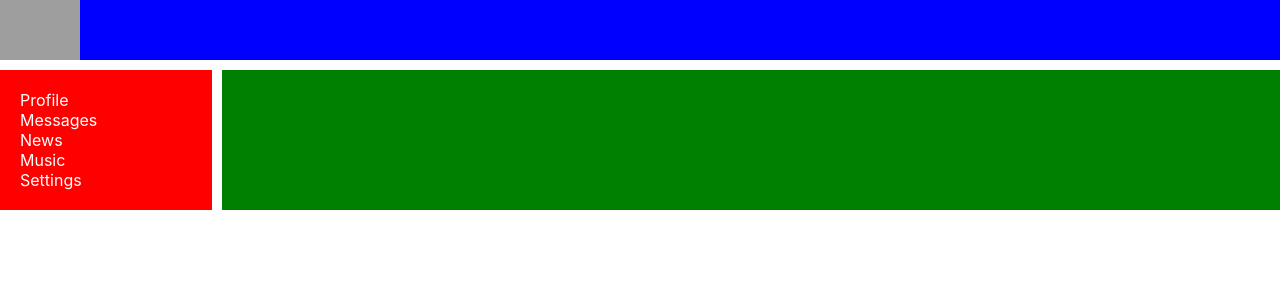
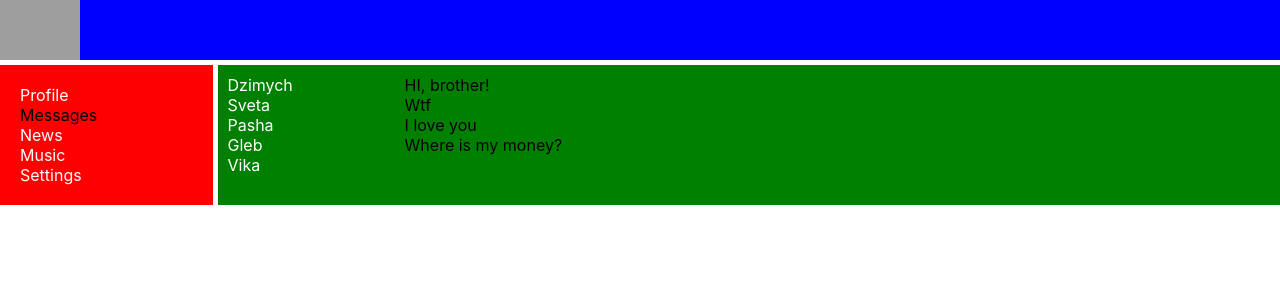
Before and after one commit to Berenas54/SocialNetwork, a React (Create React App) app: page /dialogs in a window 1280 px wide. Shown: the top 300 px of the page. Built offline with nearby package versions, Linux system fonts and the light colour scheme; grey boxes are pictures that could not be loaded.

Commit message:
Refactor to 24 tasks

```diff
--- a/src/App.css
+++ b/src/App.css
@@ -6,7 +6,7 @@
 "nav content";
     grid-template-rows: 60px 1fr;
     grid-template-columns: 2fr 10fr;
-    grid-gap: 10px;
+    grid-gap: 5px;
 }
 
 .app_wrapper_content {
--- a/src/App.tsx
+++ b/src/App.tsx
@@ -13,7 +13,7 @@ function App() {
                 <Header/>
                 <Navbar/>
                 <div className="app_wrapper_content">
-                    <Route path='/messages' component={Dialogs}/>
+                    <Route path='/dialogs' component={Dialogs}/>
                     <Route path='/profile' component={Profile}/>
                 </div>
             </div>
--- a/src/components/Dialogs/Dialogs.tsx
+++ b/src/components/Dialogs/Dialogs.tsx
@@ -1,33 +1,53 @@
 import React from "react";
 import style from './Dialogs.module.css';
-import { NavLink } from "react-router-dom";
+import {NavLink} from "react-router-dom";
 
+type DialogsItemsType = {
+    name: string
+    id: number
+}
+type MessagesType = {
+    message: string
+}
 
+const DialogItem = (props: DialogsItemsType) => {
+    return <div className={style.dialog}>
+        <NavLink to={"/dialogs/" + props.id}>{props.name}</NavLink>
+    </div>
+}
+const Messages = (props: MessagesType) => {
+    return <div className={style.message}>{props.message}</div>
+}
+let dialogsData = [
+    {id: 1, name: "Dzimych"},
+    {id: 2, name: "Sveta"},
+    {id: 3, name: "Pasha"},
+    {id: 4, name: "Gleb"},
+    {id: 5, name: "Vika"},
+]
+let messagesData = [
+    {id: 1, message: "HI, brother!"},
+    {id: 2, message: "Wtf"},
+    {id: 3, message: "I love you"},
+    {id: 4, message: "Where is my money?"},
+]
 const Dialogs = () => {
     return (
         <div className={style.dialogs}>
             <div className={style.dialogItems}>
-                <div className={style.dialog}>
-                    <NavLink to="/#!">Dimych</NavLink>
-                </div>
-                <div className={style.dialog + ' ' + style.active}>
-                    <NavLink to="/#!">Gleb</NavLink>
-                </div>
-                <div className={style.dialog}>
-                    <NavLink to="/#!">Nikita</NavLink>
-                </div>
-                <div className={style.dialog}>
-                    <NavLink to="/#!">Sveta</NavLink>
-                </div>
-                <div className={style.dialog}>
-                    <NavLink to="/#!">Natalia</NavLink>
-                </div>
+                <DialogItem name={dialogsData[0].name} id={dialogsData[0].id}/>
+                <DialogItem name={dialogsData[1].name} id={dialogsData[1].id}/>
+                <DialogItem name={dialogsData[2].name} id={dialogsData[2].id}/>
+                <DialogItem name={dialogsData[3].name} id={dialogsData[3].id}/>
+                <DialogItem name={dialogsData[4].name} id={dialogsData[4].id}/>
 
             </div>
             <div className={style.messages}>
-                <div className={style.message}>Hi</div>
-                <div className={style.message}>How are your?</div>
-                <div className={style.message}>Wtf?</div>
+                <Messages message={messagesData[0].message}/>
+                <Messages message={messagesData[1].message}/>
+                <Messages message={messagesData[2].message}/>
+                <Messages message={messagesData[3].message}/>
+
             </div>
         </div>
     )
--- a/src/components/Navbar/Navbar.tsx
+++ b/src/components/Navbar/Navbar.tsx
@@ -8,7 +8,7 @@ const Navbar = () => {
             <NavLink to='/profile' activeClassName={style.activeLink}>Profile</NavLink>
         </div>
         <div className={style.item}>
-            <NavLink to='/messages' activeClassName={style.activeLink}>Messages</NavLink>
+            <NavLink to='/dialogs' activeClassName={style.activeLink}>Messages</NavLink>
         </div>
         <div className={style.item}>
             <NavLink to='/#!'>News</NavLink>
--- /dev/null
+++ b/src/components/Profile/DescriptionBlock/DescriptionBlock.module.css
@@ -0,0 +1,13 @@
+
+.background {
+    height: 300px;
+}
+
+.avatar {
+    height: 150px;
+    padding: 10px;
+}
+
+.description {
+    padding-left: 10px;
+}
--- /dev/null
+++ b/src/components/Profile/DescriptionBlock/DescriptionBlock.tsx
@@ -0,0 +1,21 @@
+import React from 'react';
+import style from './DescriptionBlock.module.css';
+
+
+const DescriptionBlock = () => {
+    return <div>
+        <div>
+            <img className={style.background} alt='cats'
+                 src='https://icatcare.org/app/uploads/2018/06/Layer-1704-1920x840.jpg'/>
+        </div>
+        <div>
+            <img className={style.avatar} alt="ava"
+                 src='https://pm1.narvii.com/7171/f6f1c4463bbd9959052b699672858647f17660d3r1-264-250v2_00.jpg'/>
+        </div>
+        <div className={style.description}>
+            Description
+        </div>
+    </div>
+}
+
+export default DescriptionBlock
--- a/src/components/Profile/MyPosts/MyPosts.module.css
+++ b/src/components/Profile/MyPosts/MyPosts.module.css
@@ -0,0 +1,8 @@
+.item {
+    margin: 0 0 10px 10px;
+
+}
+
+.postAdding {
+    padding-bottom: 10px;
+}
--- a/src/components/Profile/MyPosts/MyPosts.tsx
+++ b/src/components/Profile/MyPosts/MyPosts.tsx
@@ -2,16 +2,26 @@ import React from 'react';
 import style from './MyPosts.module.css';
 import Post from "./Post/Post";
 
+let postsData = [
+    {message: "My first post!", value: 41},
+    {message: "Second post", value: 22},
+    {message:'I live React', value: 31},
+]
 const MyPosts = () => {
     return <div className={style.item}>
-        My posts
-        <div>
-            <textarea></textarea>
-            <button>Add post</button>
+        <h3>My posts</h3>
+        <div className={style.postAdding}>
+            <div>
+                <textarea/>
+            </div>
+            <div>
+                <button>Add post</button>
+            </div>
         </div>
-        <Post message='My first post!' value={1}/>
-        <Post message='Second post' value={2}/>
-        <Post message='I live React' value={3}/>
+        <Post message={postsData[0].message} value={postsData[0].value}/>
+        <Post message={postsData[1].message} value={postsData[1].value}/>
+        <Post message={postsData[2].message} value={postsData[2].value}/>
+
 
     </div>
 }
--- a/src/components/Profile/Profile.module.css
+++ /dev/null
@@ -1,8 +0,0 @@
-
-.background {
-    height: 300px;
-}
-
-.avatar {
-    height: 150px;
-}
--- a/src/components/Profile/Profile.tsx
+++ b/src/components/Profile/Profile.tsx
@@ -1,17 +1,11 @@
 import React from 'react';
-import c from './Profile.module.css';
+import style from './Profile.module.css';
 import MyPosts from "./MyPosts/MyPosts";
+import DescriptionBlock from "./DescriptionBlock/DescriptionBlock";
 
 const Profile = () => {
     return <div>
-        <div>
-            <img className={c.background} alt='cats'
-                 src='https://icatcare.org/app/uploads/2018/06/Layer-1704-1920x840.jpg'/>
-        </div>
-        <div>
-            <img className={c.avatar} alt="ava"
-                 src='https://pm1.narvii.com/7171/f6f1c4463bbd9959052b699672858647f17660d3r1-264-250v2_00.jpg'/>
-        </div>
+        <DescriptionBlock/>
         <MyPosts/>
     </div>
 }
```
Also changed, not shown: src/components/Profile/MyPosts/Post/Post.module.css (+5 -4 lines).
